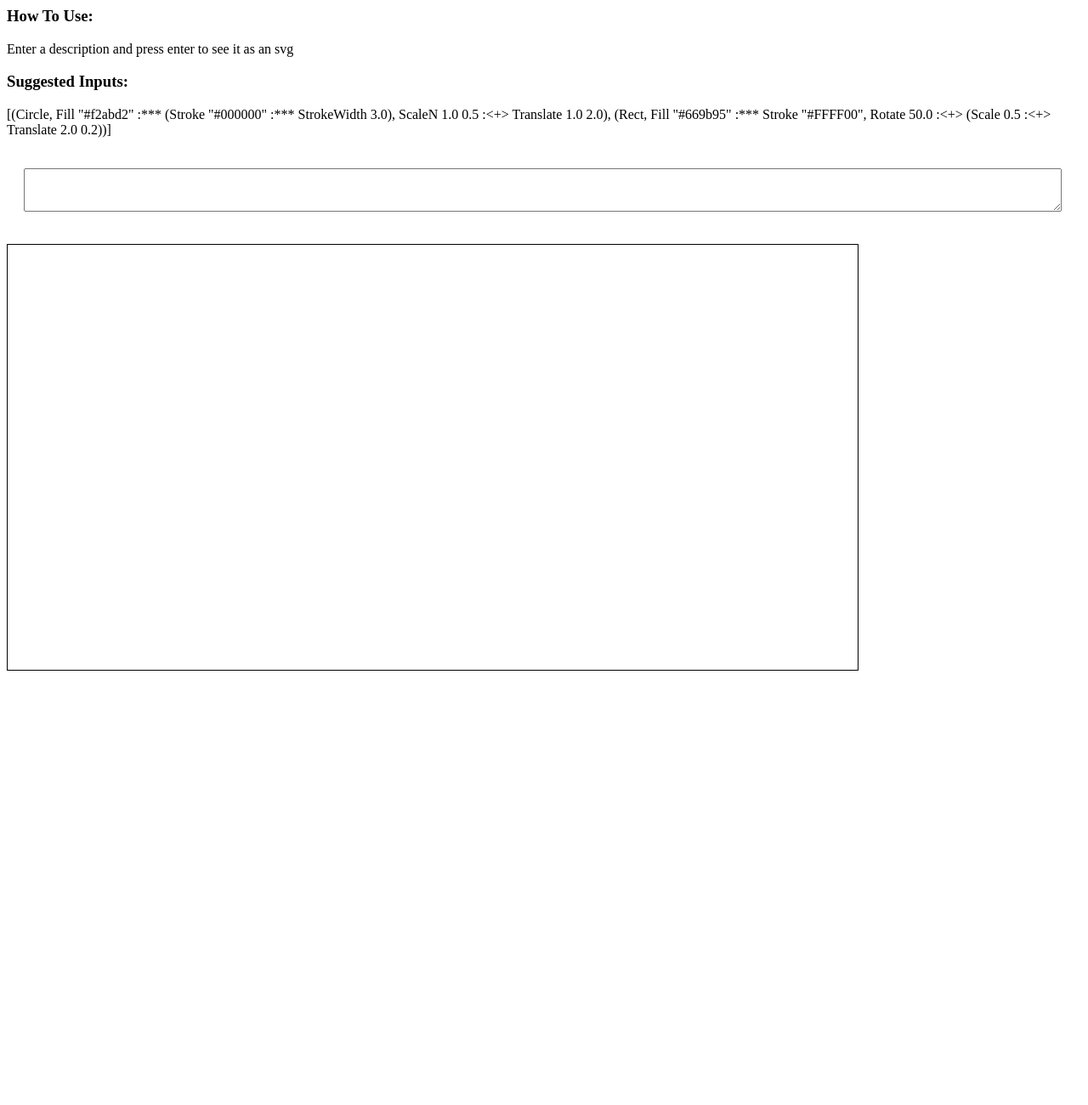
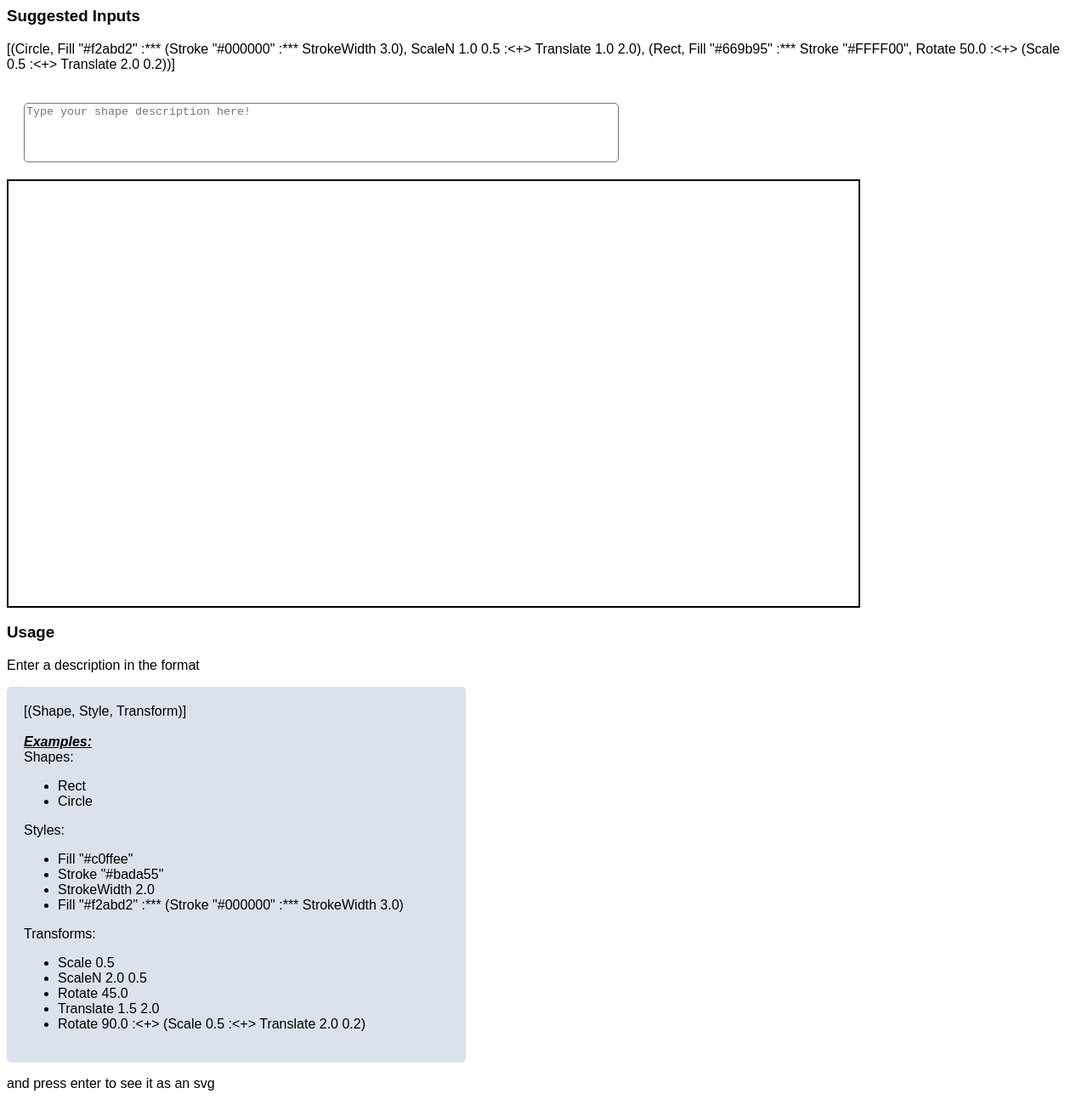
Before and after one commit to laurmurclar/aniweb, a plain HTML site: page index.html in a window 1280 px wide. Shown: the whole page at 85% size. Before the commit the page ends 800 px from the top, so only its background shows below. Drawn offline with nearby package versions, Linux system fonts and the light colour scheme.

Commit message:
👔 Neaten up the page

```diff
--- a/index.html
+++ b/index.html
@@ -2,46 +2,95 @@
   <head>
     <script src="https://ajax.googleapis.com/ajax/libs/jquery/3.1.1/jquery.min.js"></script>
     <style>
+      body {
+        font-family: sans-serif;
+      }
+
       .error {
-      opacity: 0;
-    }
-    .visible {
+        display: none;
         background-color: #fc605a;
         width: 200px;
-      height: 40px;
-      opacity: 1;
+        height: 20px;
         border-radius: 10px;
         text-align: center;
-      padding: 15px;
+        padding: 20px;
         margin: 10px;
+      }
+
+      textarea {
+        border-radius: 5px;
+        margin: 20px;
+        width: 700px;
+        height: 70px;
+        resize: none;
+      }
+
+      .drawing {
+        width: 1000px;
+        height: 500px;
+        border: solid 2px;
+      }
+
+      .shape-format {
+        background-color: #dce2ed;
+        border-radius: 5px;
+        width: 500px;
+        padding: 20px;
       }
     </style>
   </head>
 
   <body>
-    <h3>How To Use:</h3>
-    <p>Enter a description and press enter to see it as an svg</p>
-
-    <h3>Suggested Inputs:</h3>
+    <h3>Suggested Inputs</h3>
     <p>[(Circle, Fill "#f2abd2" :*** (Stroke "#000000" :*** StrokeWidth 3.0), ScaleN 1.0 0.5 :<+> Translate 1.0 2.0), (Rect, Fill "#669b95" :*** Stroke "#FFFF00", Rotate 50.0 :<+> (Scale 0.5 :<+> Translate 2.0 0.2))]</p>
 
-    <textarea cols=150 rows=3 style="margin: 20px;"></textarea>
+    <textarea placeholder="Type your shape description here!"></textarea>
 
     <div class="error">Error: Invalid input</div>
 
-    <div class="drawing" style="width: 1000px; height: 500px; border: solid 1px;">
+    <div class="drawing">
     </div>
+
+    <h3>Usage</h3>
+    <p>Enter a description in the format </p>
+      <div class="shape-format">
+        [(Shape, Style, Transform)]
+        </br></br>
+        <i><u><strong>Examples:</strong></u></i>
+        </br>
+        Shapes:
+        <ul>
+          <li>Rect</li>
+          <li>Circle</li>
+        </ul>
+        Styles:
+        <ul>
+          <li>Fill "#c0ffee"</li>
+          <li>Stroke "#bada55" </li>
+          <li>StrokeWidth 2.0</li>
+          <li>Fill "#f2abd2" :*** (Stroke "#000000" :*** StrokeWidth 3.0)</li>
+        </ul>
+        Transforms:
+        <ul>
+          <li>Scale 0.5</li>
+          <li>ScaleN 2.0 0.5</li>
+          <li>Rotate 45.0</li>
+          <li>Translate 1.5 2.0</li>
+          <li>Rotate 90.0 :<+> (Scale 0.5 :<+> Translate 2.0 0.2)</li>
+        </ul>
+      </div>
+    <p>and press enter to see it as an svg</p>
 
     <script>
     $('textarea').on('keypress', function (e) {
       if(e.which === 13){ // Enter
         // Post the description to the Shapes endpoint and draw the returned Svg
         $.post('/shapes', { description: $('textarea').val() }, function (response) {
-          $('.error').removeClass("visible");
+          $('.error').hide();
           $('.drawing').html(response);
         })
         .fail(function() {
-          $('.error').addClass("visible");
+          $('.error').show();
         });
       }
     });
```
Lines whose indentation alone changed are shown as unchanged.
